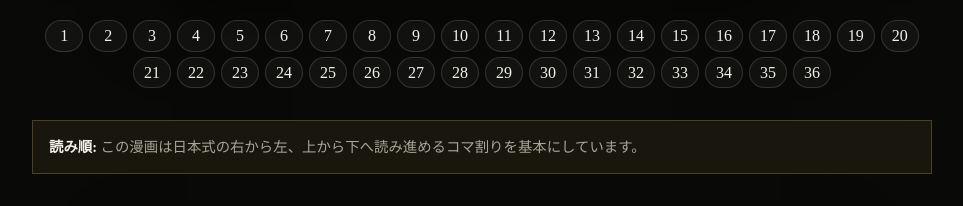
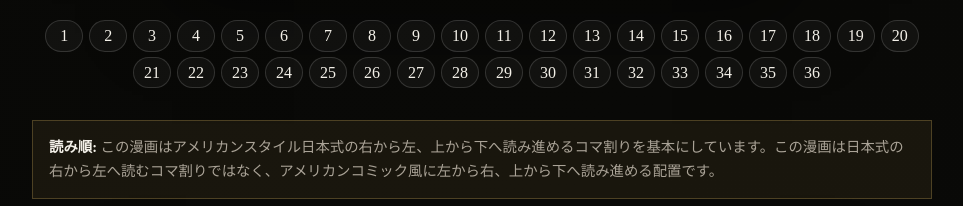
Before and after one commit to bazaarjapan/gpt-image2-2, a plain HTML site: page index.html in a window 1280 px wide. Shown: the part 1580-1786 px from the top of the page, without its empty margins (158-1121 px from the left). Drawn offline with Linux system fonts and the light colour scheme.

Commit message:
Update reading note for manga reading style

```diff
--- a/index.html
+++ b/index.html
@@ -252,7 +252,7 @@
 
       <p class="reading-note">
         <strong>読み順:</strong>
-        この漫画は日本式の右から左、上から下へ読み進めるコマ割りを基本にしています。
+        この漫画はアメリカンスタイル日本式の右から左、上から下へ読み進めるコマ割りを基本にしています。この漫画は日本式の右から左へ読むコマ割りではなく、アメリカンコミック風に左から右、上から下へ読み進める配置です。
       </p>
 
       <section id="reader" class="reader single" aria-label="漫画本文"></section>
```
